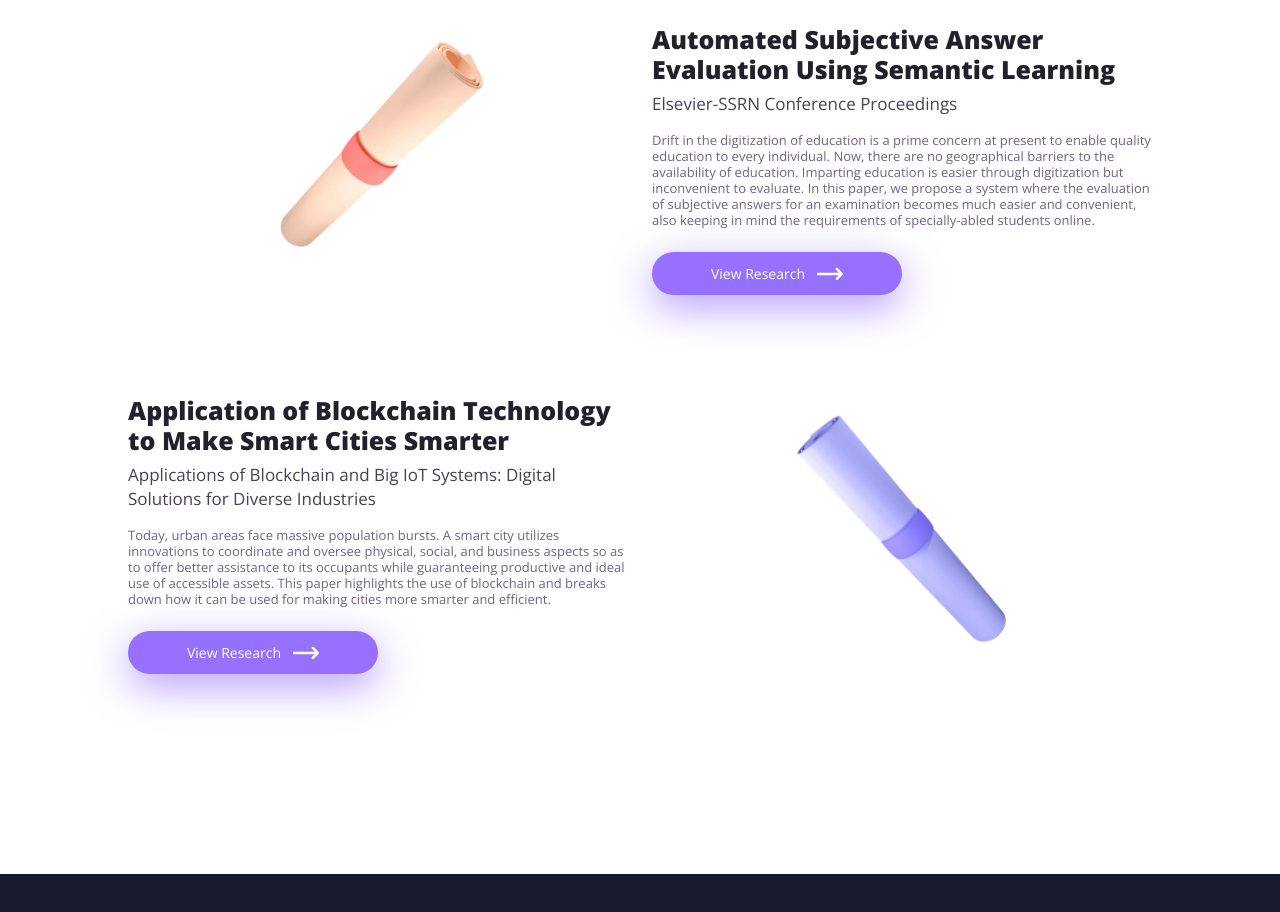
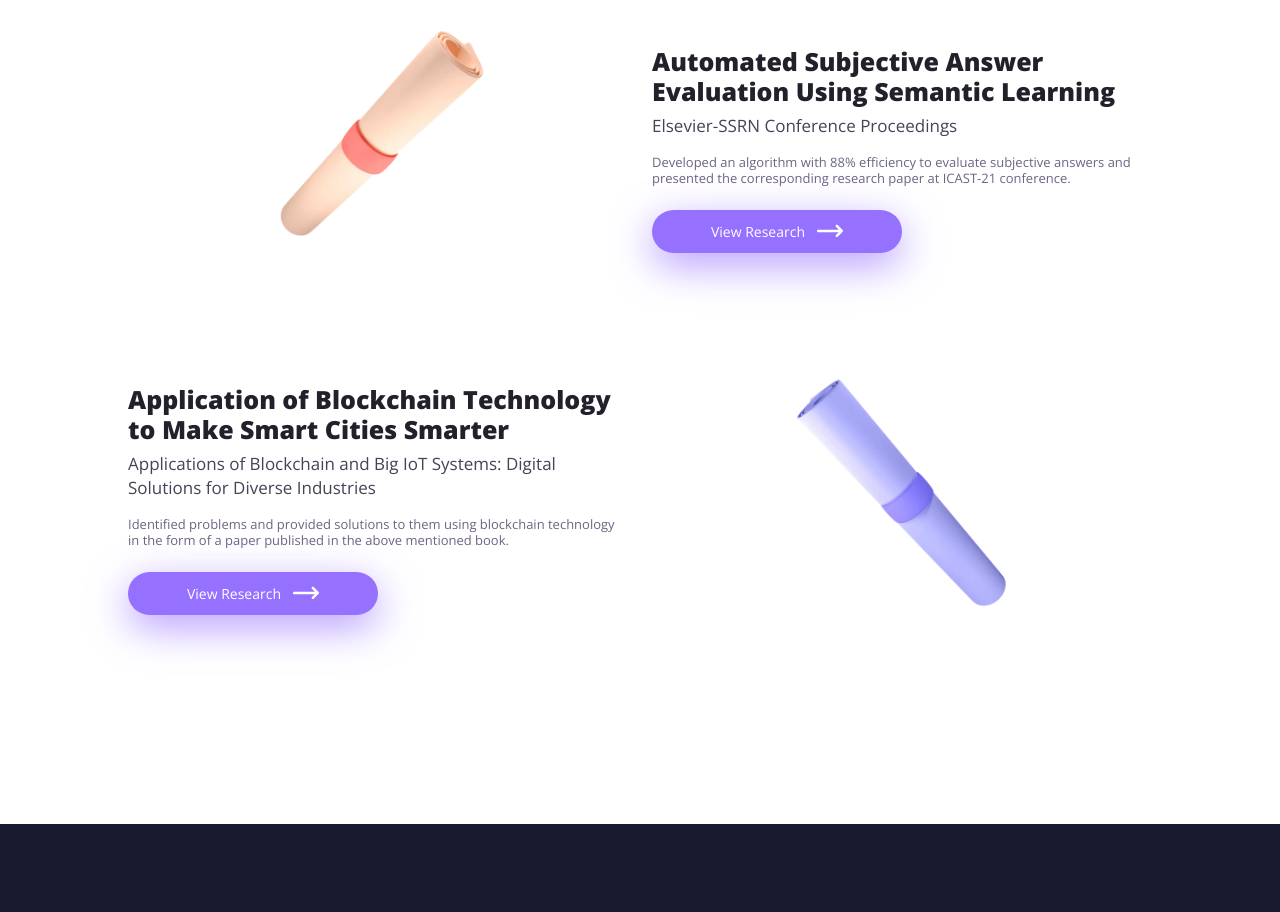
Before and after one commit to ItsTheKayBee/portfolio, a Next.js app: page / in a window 1280 px wide. Shown: the part 6480-7392 px from the top of the page. Built offline with nearby package versions, Linux system fonts and the light colour scheme.

Commit message:
Update index.ts

```diff
--- a/src/data/index.ts
+++ b/src/data/index.ts
@@ -322,11 +322,8 @@ export const portfolioDataObject: PortfolioData = {
           url: basePath + "/images/publications/assess.webp",
           alt: "Assess image"
         },
-        description: `Drift in the digitization of education is a prime concern at present to enable quality education
-          to every individual. Now, there are no geographical barriers to the availability of education.
-          Imparting education is easier through digitization but inconvenient to evaluate. In this paper, we propose
-          a system where the evaluation of subjective answers for an examination becomes much easier and convenient,
-          also keeping in mind the requirements of specially-abled students online.`
+        description: `Developed an algorithm with 88% efficiency to evaluate subjective
+          answers and presented the corresponding research paper at ICAST-21 conference.`
       },
       {
         title: "Application of Blockchain Technology to Make Smart Cities Smarter",
@@ -340,10 +337,8 @@ export const portfolioDataObject: PortfolioData = {
           url: basePath + "/images/publications/blockchain.webp",
           alt: "Assess image"
         },
-        description: `Today, urban areas face massive population bursts. A smart city utilizes innovations to coordinate
-          and oversee physical, social, and business aspects so as to offer better assistance to its occupants while guaranteeing
-          productive and ideal use of accessible assets. This paper highlights the use of blockchain and breaks down
-          how it can be used for making cities more smarter and efficient.`
+        description: `Identified problems and provided solutions to them using blockchain
+          technology in the form of a paper published in the above mentioned book.`
       }
     ]
   },
```
